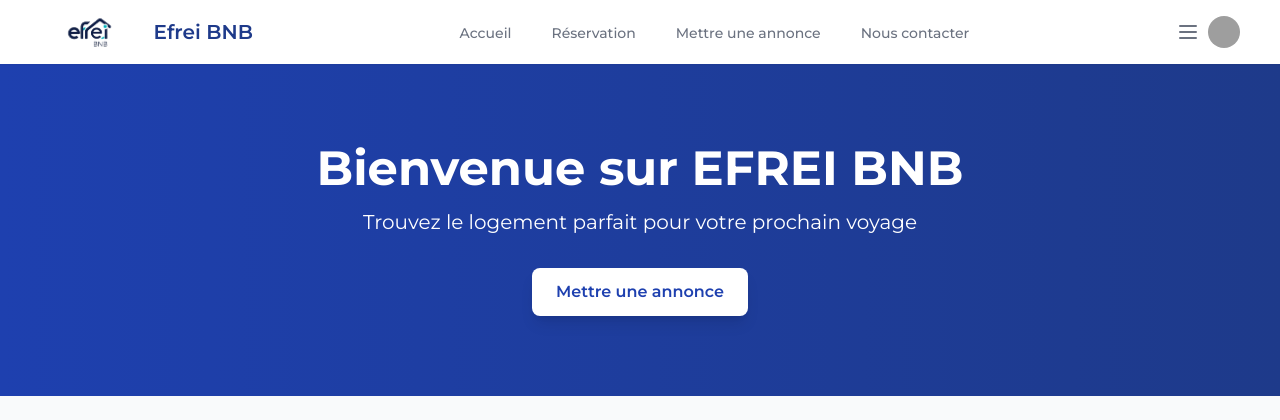
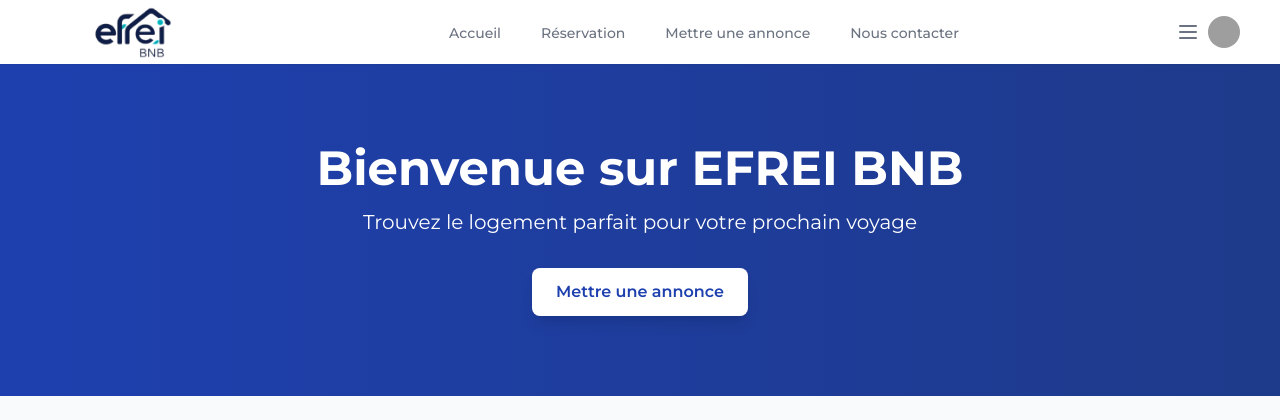
Before and after one commit to HFI80Z/Projet_Hackathon, a PHP site: page /templates/accueil.php in a window 1280 px wide. Shown: the top 420 px of the page. Run offline with PHP 8.4, Linux system fonts and the light colour scheme; some libraries are stand-ins or nearby versions; grey boxes are pictures that could not be loaded.

Commit message:
css layout

```diff
--- a/templates/layout.php
+++ b/templates/layout.php
@@ -18,8 +18,7 @@
             <div class="flex justify-between h-16">
                 <div class="flex items-center h-16">
                     <a href="/" class="flex-shrink-0 flex items-center h-full">
-                        <img class="max-h-full w-auto" src="/images/logo.png" alt="Logo Efrei BNB">
-                        <span class="ml-2 text-xl font-semibold text-blue-900">Efrei BNB</span>
+                        <img class="max-h-[200px] max-w-[200px] object-contain" src="/images/logo.png" alt="Logo Efrei BNB">
                     </a>
                 </div>
                 <?php $current = $_SERVER['REQUEST_URI']; ?>
```
